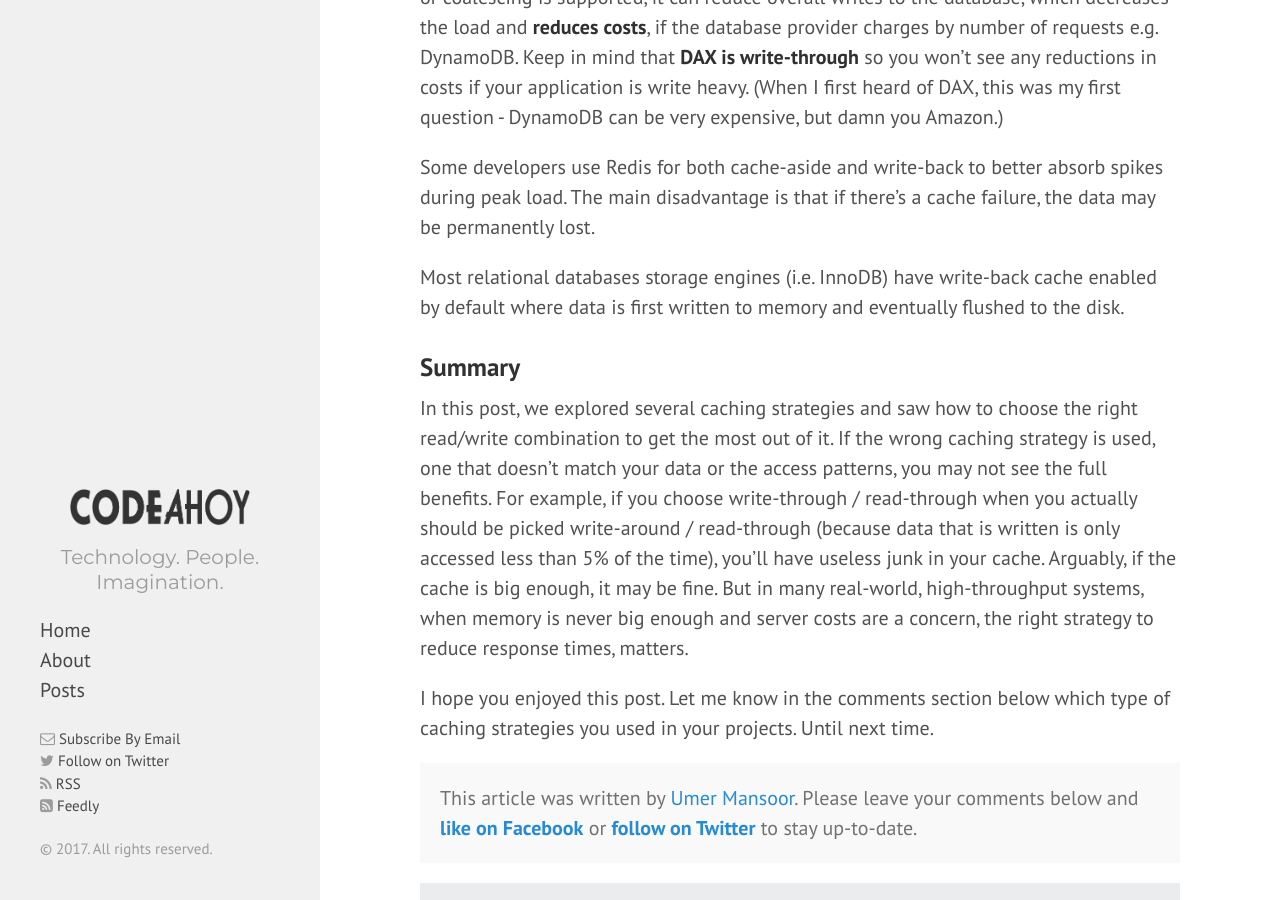
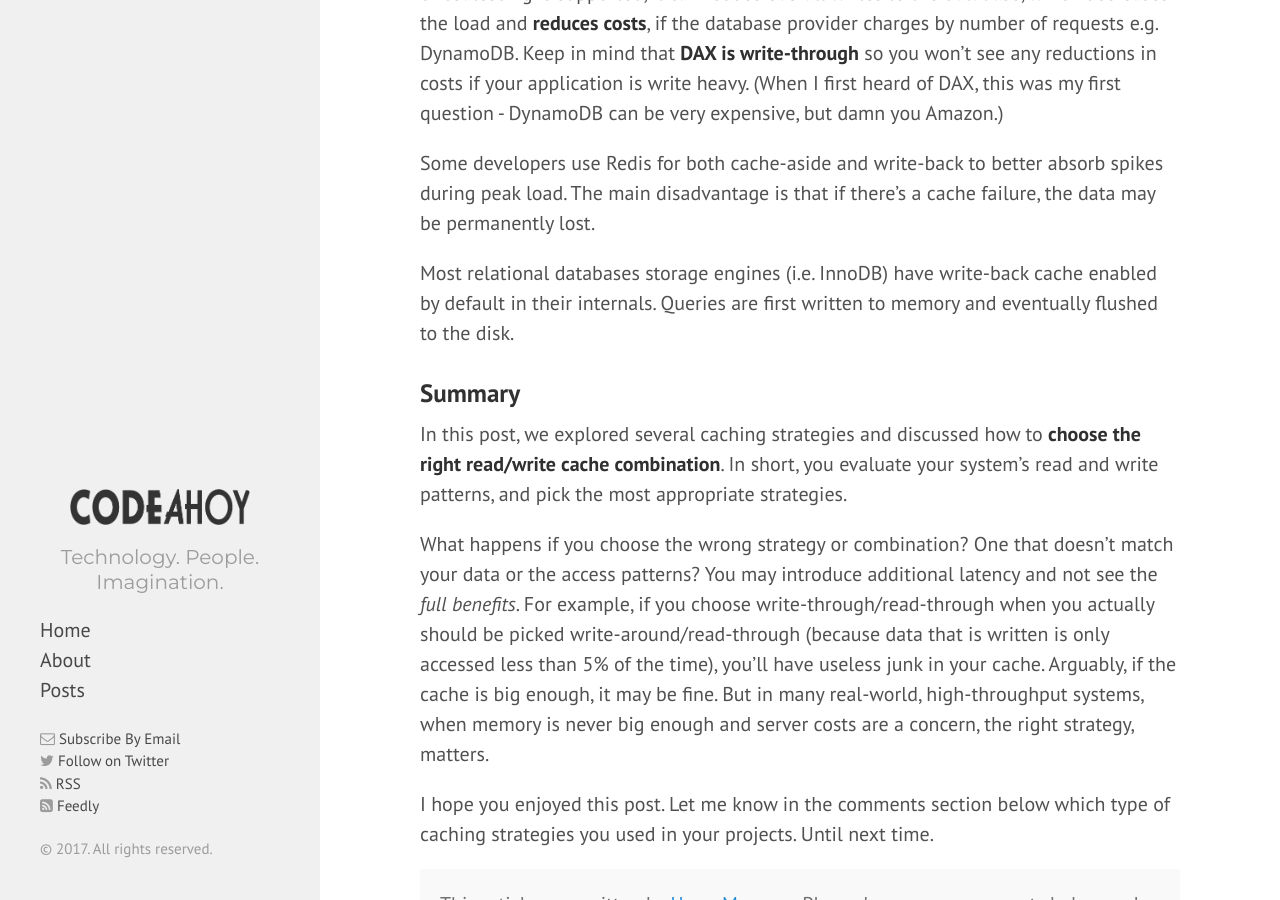
Before and after one commit to talk2viren/umermansoor.github.io, a Jekyll site: the page built from _posts/2017-08-11-caching-strategies-and-how-to-choose-the-right-one.md, in a window 1280 px wide and 900 px high, scrolled down 5253 px. Built offline with Jekyll 4.4.1, drawn with Linux system fonts in a browser that asks for light colours; nearby versions of some CDN libraries; a script that is not in the unit is left out; comment, search, counter and statistics services are not loaded; some of the changed text lies outside the part shown.

Commit message:
minor changes.

```diff
--- a/_posts/2017-08-11-caching-strategies-and-how-to-choose-the-right-one.md
+++ b/_posts/2017-08-11-caching-strategies-and-how-to-choose-the-right-one.md
@@ -32,7 +32,7 @@
 
 #### Use Cases, Pros and Cons
 
-Cache-aside caches are usually general purpose and work best for **read-heavy workloads**. **Memcached** and Redis are widely used. Systems using cache-aside are **resilient to cache failures**. If the cache cluster goes down, the system can still operate by going directly to the database. (Although, it doesn't help much if cache goes down during peak load. Response times can become terrible and in worst case, the database can stop working.)
+Cache-aside caches are usually general purpose and work best for **read-heavy workloads**. *Memcached* and *Redis* are widely used. Systems using cache-aside are **resilient to cache failures**. If the cache cluster goes down, the system can still operate by going directly to the database. (Although, it doesn't help much if cache goes down during peak load. Response times can become terrible and in worst case, the database can stop working.)
 
 Another benefit is that the data model in cache can be different than the data model in database. E.g. the response generated as a result of multiple queries can be stored against some request id.
 
@@ -44,13 +44,13 @@
 
 ![read-through]({{ site.url }}/img/read-through.png)
 
-Both cache-aside and read-through strategies load data lazily, that is, only when it is first read.
+Both cache-aside and read-through strategies load data **lazily**, that is, only when it is first read.
 
 #### Use Cases, Pros and Cons
 
 While read-through and cache-aside are very similar, there are at least two key differences:
 
-1. In cache-aside, the application is responsible for fetching data from the database and populating the cache. In read-through, this logic is usually supported by the library or stand-alone caching provider.
+1. In cache-aside, the application is responsible for fetching data from the database and populating the cache. In read-through, this logic is usually supported by the library or stand-alone cache provider.
 2. Unlike cache-aside, the data model in read-through cache cannot be different than that of the database.
 
 Read-through caches work best for **read-heavy** workloads when the same data is requested many times. For example, a news story. The disadvantage is that when the data is requested the first time, it always results in cache miss and incurs the extra penalty of loading data to the cache. Developers deal with this by '*warming*' or 'pre-heating' the cache by issuing queries manually. Just like cache-aside, it is also possible for data to become inconsistent between cache and the database, and solution lies in the write strategy, as we'll see next.
@@ -67,7 +67,7 @@
 
 [DynamoDB Accelerator (DAX)](https://aws.amazon.com/dynamodb/dax/) is a good example of read-through / write-through cache. It sits inline with DynamoDB and your application. Reads and writes to DynamoDB can be done through DAX. (Side note: If you are planning to use DAX, please make sure you familiarize yourself with [its data consistency model](http://docs.aws.amazon.com/amazondynamodb/latest/developerguide/DAX.consistency.html) and how it interplays with DynamoDB.)
 
-### Write-Around
+## Write-Around
 
 Here, data is written directly to the database and only the data that is read makes it way into the cache.
 
@@ -91,10 +91,12 @@
 
 Some developers use Redis for both cache-aside and write-back to better absorb spikes during peak load. The main disadvantage is that if there's a cache failure, the data may be permanently lost.
 
-Most relational databases storage engines (i.e. InnoDB) have write-back cache enabled by default where data is first written to memory and eventually flushed to the disk.
+Most relational databases storage engines (i.e. InnoDB) have write-back cache enabled by default in their internals. Queries are first written to memory and eventually flushed to the disk.
 
 ### Summary
 
-In this post, we explored several caching strategies and saw how to choose the right read/write combination to get the most out of it. If the wrong caching strategy is used, one that doesn't match your data or the access patterns, you may not see the full benefits. For example, if you choose write-through / read-through when you actually should be picked write-around / read-through (because data that is written is only accessed less than 5% of the time), you'll have useless junk in your cache. Arguably, if the cache is big enough, it may be fine. But in many real-world, high-throughput systems, when memory is never big enough and server costs are a concern, the right strategy to reduce response times, matters.
+In this post, we explored several caching strategies and discussed how to **choose the right read/write cache combination**. In short, you evaluate your system's read and write patterns, and pick the most appropriate strategies.
+
+What happens if you choose the wrong strategy or combination? One that doesn't match your data or the access patterns? You may introduce additional latency and not see the *full benefits*. For example, if you choose write-through/read-through when you actually should be picked write-around/read-through (because data that is written is only accessed less than 5% of the time), you'll have useless junk in your cache. Arguably, if the cache is big enough, it may be fine. But in many real-world, high-throughput systems, when memory is never big enough and server costs are a concern, the right strategy, matters.
 
 I hope you enjoyed this post. Let me know in the comments section below which type of caching strategies you used in your projects. Until next time.
```
